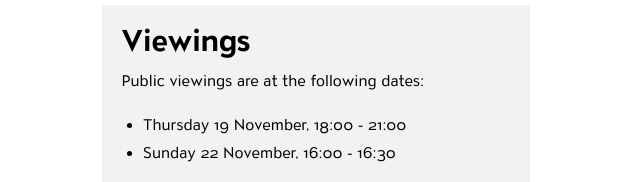
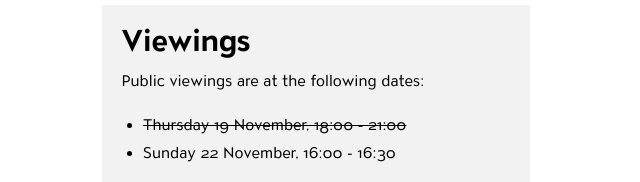
Before and after one commit to marcohamersma/apartment, a website: page public/index.html in a window 1280 px wide. Shown: the part 1378-1560 px from the top of the page, 640-1280 px from the left. Drawn offline with Linux system fonts and the light colour scheme.

Commit message:
Removing thursday date

```diff
--- a/public/index.html
+++ b/public/index.html
@@ -139,7 +139,7 @@
         <p>Public viewings are at the following dates:</p>
         <ul class="g-ul">
           <li>
-            Thursday 19 November, 18:00&nbsp;-&nbsp;21:00
+            <strike>Thursday 19 November, 18:00&nbsp;-&nbsp;21:00</strike>
           </li>
           <li>
             Sunday 22 November, 16:00&nbsp;-&nbsp;16:30
```
